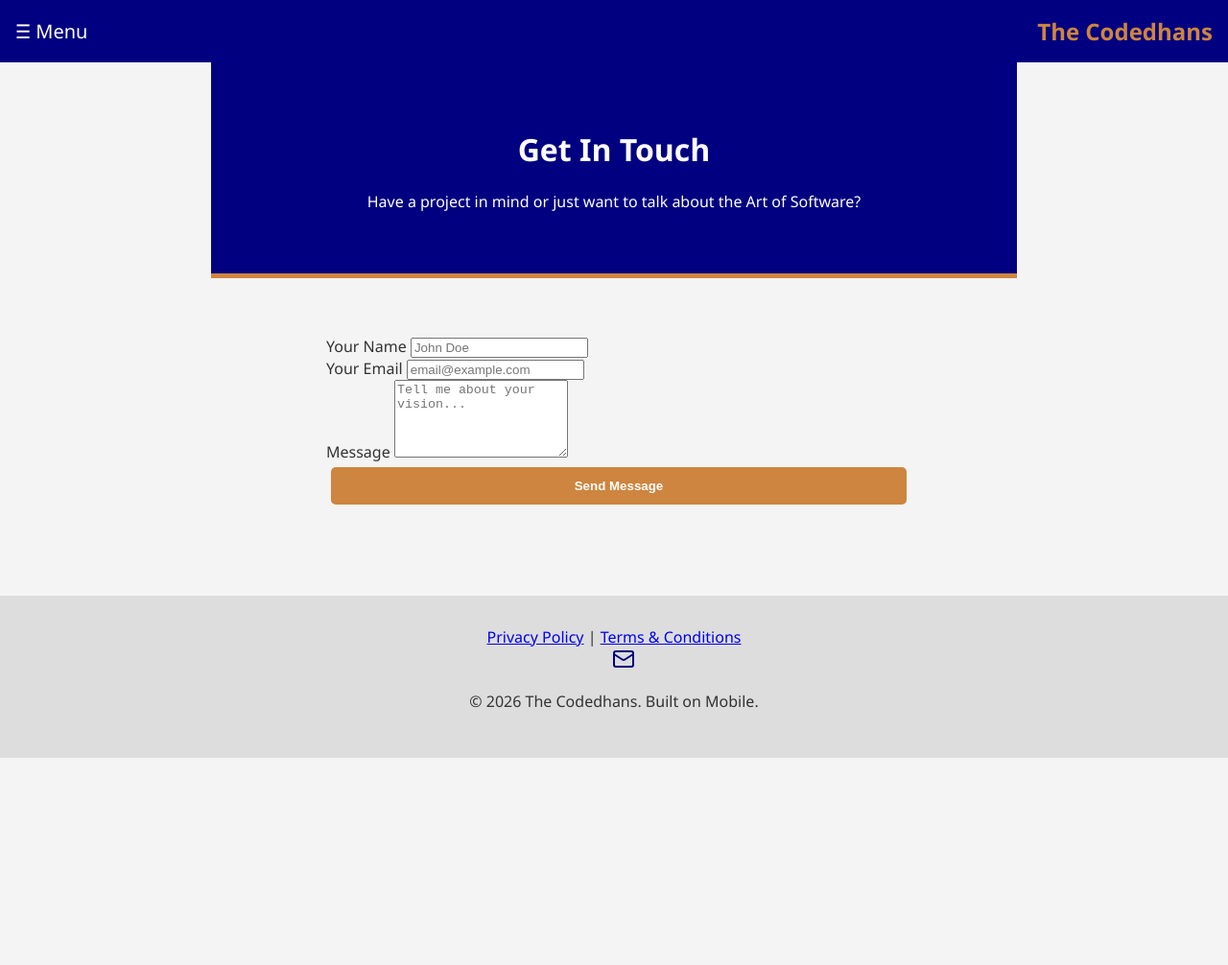
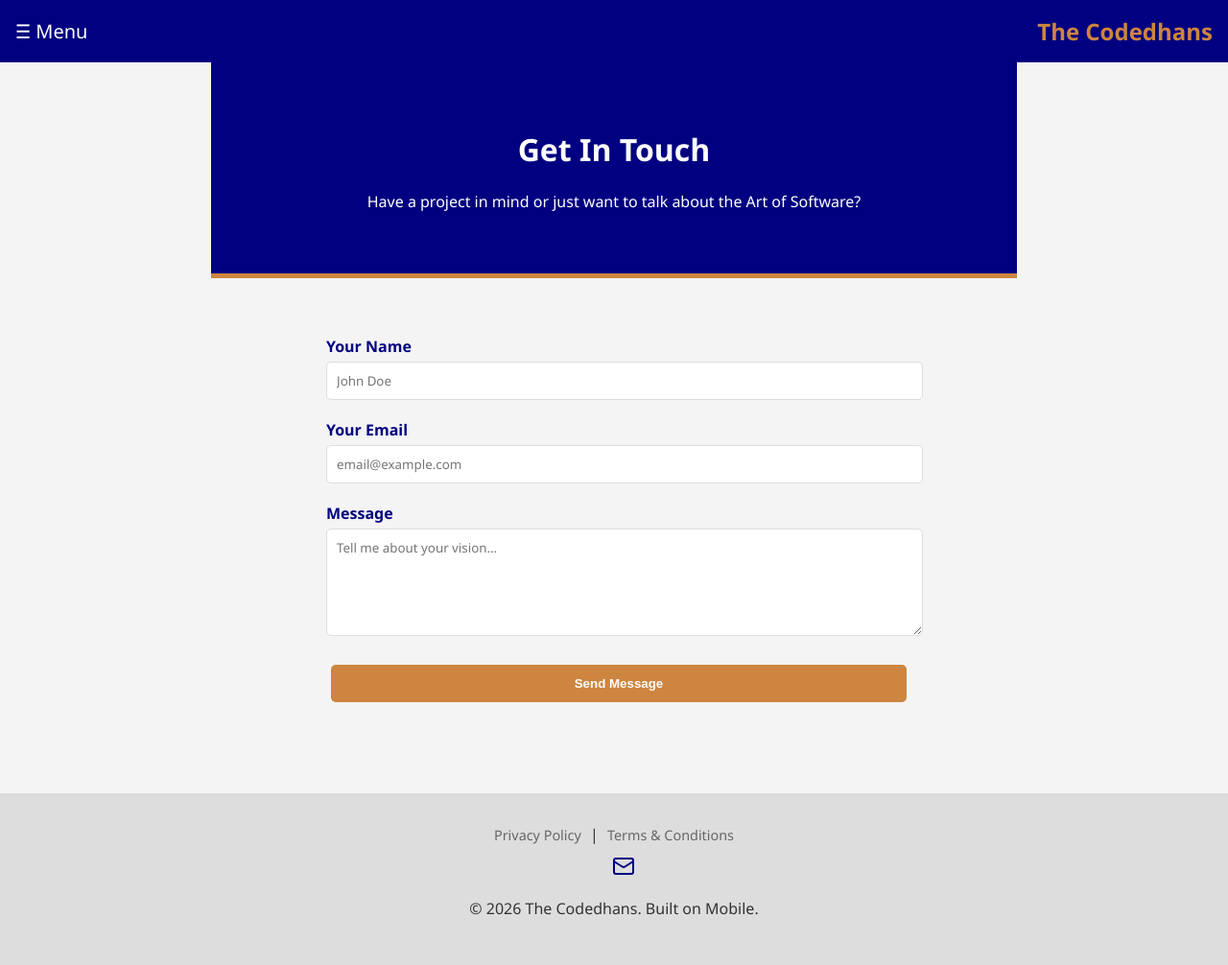
Before and after one commit to Codedhans/Codedhans.github.io, a Jekyll site: the page built from contact.md, in a window 1280 px wide. Shown: the whole page at 96% size. Built offline with Jekyll 4.4.1, drawn with Linux system fonts in a browser that asks for light colours; before the commit the page ends 900 px from its top, so only the background shows below that.

Commit message:
Add form and footer link styling
Added styling for form elements and footer links.

```diff
--- a/assets/css/style.css
+++ b/assets/css/style.css
@@ -203,3 +203,12 @@ footer { text-align: center; padding: 2rem; background: #ddd; margin-top: 50px;
 }
 
 .post-content h2 { margin-top: 50px; }
+/* Form Styling */
+.form-group { margin-bottom: 20px; }
+.form-group label { display: block; margin-bottom: 5px; font-weight: bold; color: var(--navy); }
+.form-group input, .form-group textarea {
+    width: 100%; padding: 10px; border: 1px solid #ddd; border-radius: 5px; font-family: inherit;
+}
+.footer-links { margin-bottom: 10px; }
+.footer-links a { color: #666; text-decoration: none; font-size: 0.9rem; margin: 0 5px; }
+.footer-links a:hover { color: var(--peru); }
```
